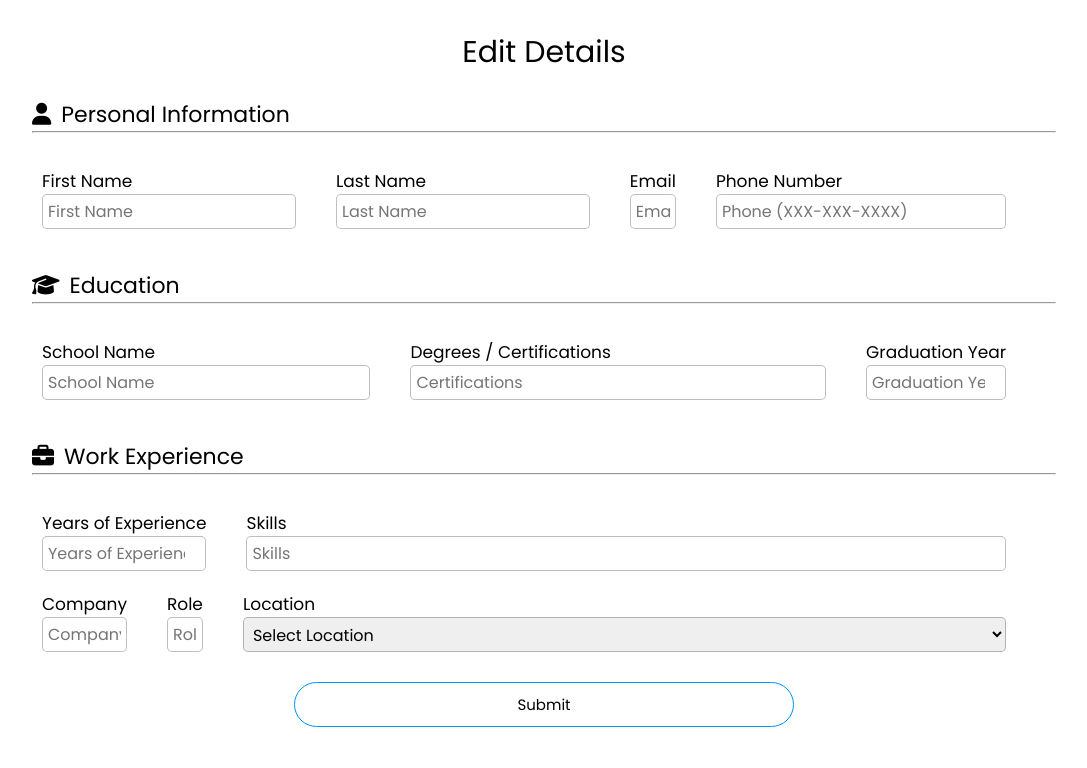
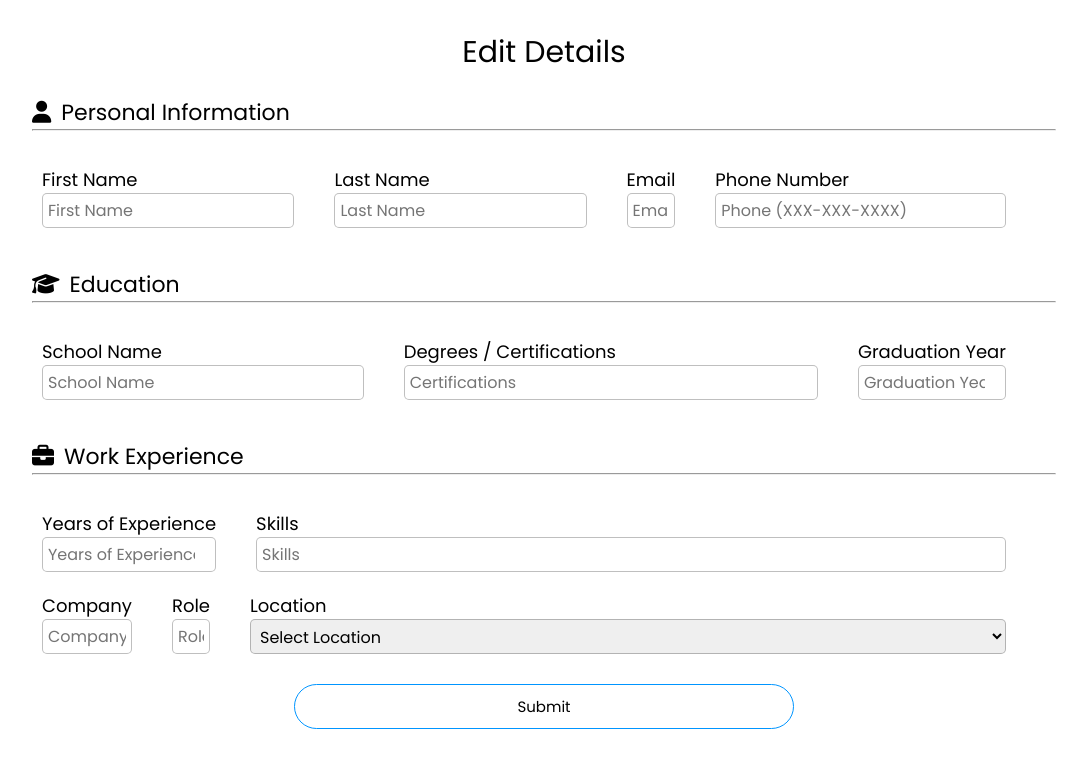
Before and after one commit to Ayush200423/JobMatch, a Flask app: template templates/edit-details.html in a window 1280 px wide. Shown: the top 768 px of the page, without its empty margins (96-1183 px from the left). Run offline with Flask 2, Linux system fonts and the light colour scheme; the template is opened without the code that fills it, so the values that code supplies are empty; parts of the project's set-up code (start-up, migrations or seed data) failed here and were passed over; some libraries are stand-ins or nearby versions.

Commit message:
edited font sizing

```diff
--- a/static/css/styles.css
+++ b/static/css/styles.css
@@ -443,7 +443,7 @@ html {
 }
 
 .edit-details label {
-    font-size: 17px;
+    font-size: 18px;
 }
 
 .edit-details .field {
```
